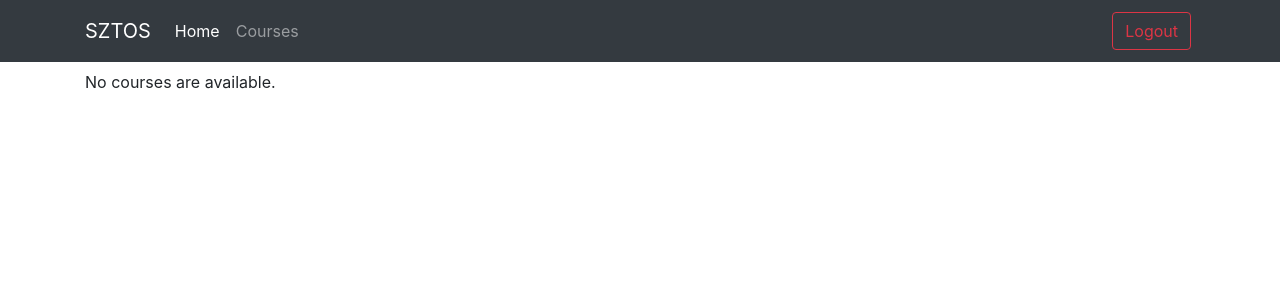
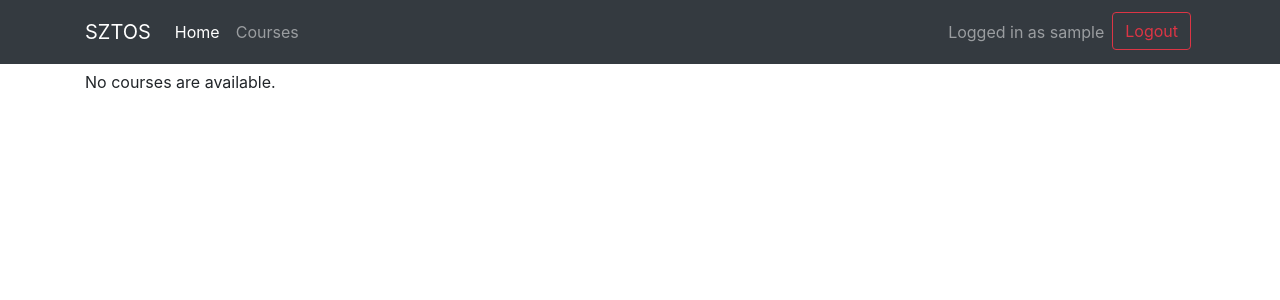
Before and after one commit to marcinjurczak/sztos_kwc, a Django app: page /courses in a window 1280 px wide. Shown: the top 300 px of the page. Run offline with Django 3.2, Linux system fonts and the light colour scheme; the visitor is signed in with stand-in values (Sample User, id 1); data that the repository does not hold is empty; parts of the project's set-up code (start-up, migrations or seed data) failed here and were passed over; some libraries are stand-ins or nearby versions.

Commit message:
Show logged in user

```diff
--- a/judge/templates/base.html
+++ b/judge/templates/base.html
@@ -36,6 +36,7 @@
             </ul>
             <ul class="navbar-nav ml-auto">
                 {% if user.is_authenticated %}
+                    <span class="navbar-text m-1">Logged in as {{ user }}</span>
                     <li class="nav-item">
                         <a class="btn btn-outline-danger m-1" href="{% url 'logout' %}" type="button">Logout</a>
                         {% else %}
@@ -45,10 +46,10 @@
                     <li class="nav-item">
                         <a class="btn btn-outline-success m-1" href="{% url 'login' %}">Login</a>
                     </li>
-
                 {% endif %}
             </ul>
         </div>
+
     </div>
 </nav>
 
```
